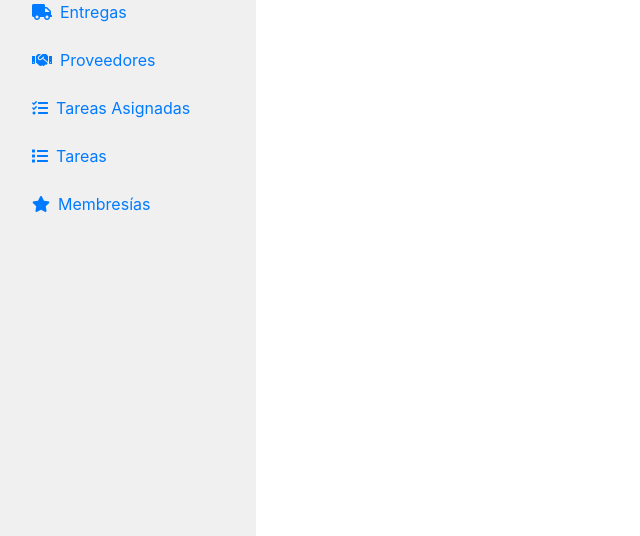
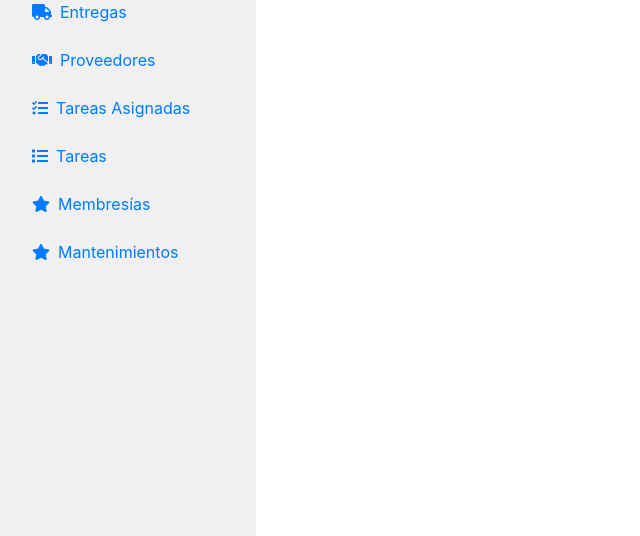
Before and after one commit to JorgeMedranoGit/OpenGym, a Flask app: page /empleados/asignar_rol/1 in a window 1280 px wide. Shown: the part 264-800 px from the top of the page, without its empty margins (0-640 px from the left). Run offline with Flask 3, Linux system fonts and the light colour scheme; the visitor is signed in with stand-in values (Sample User, id 1).

Commit message:
Update base.html

```diff
--- a/templates/base.html
+++ b/templates/base.html
@@ -24,6 +24,7 @@
       <a class="nav-link d-flex align-items-center mb-2" href="/tareasCom"><i class="fas fa-tasks"></i> <span class="ml-2">Tareas Asignadas</span></a>
       <a class="nav-link d-flex align-items-center mb-2" href="/tareas"><i class="fas fa-list"></i> <span class="ml-2">Tareas</span></a>
       <a class="nav-link d-flex align-items-center mb-2" href="/membresias"><i class="fas fa-star"></i> <span class="ml-2">Membresías</span></a>
+      <a class="nav-link d-flex align-items-center mb-2" href="/mantenimientos"><i class="fas fa-star"></i> <span class="ml-2">Mantenimientos</span></a>
     </nav>
   </div>
   <div class="content flex-grow-1 p-4">
```
